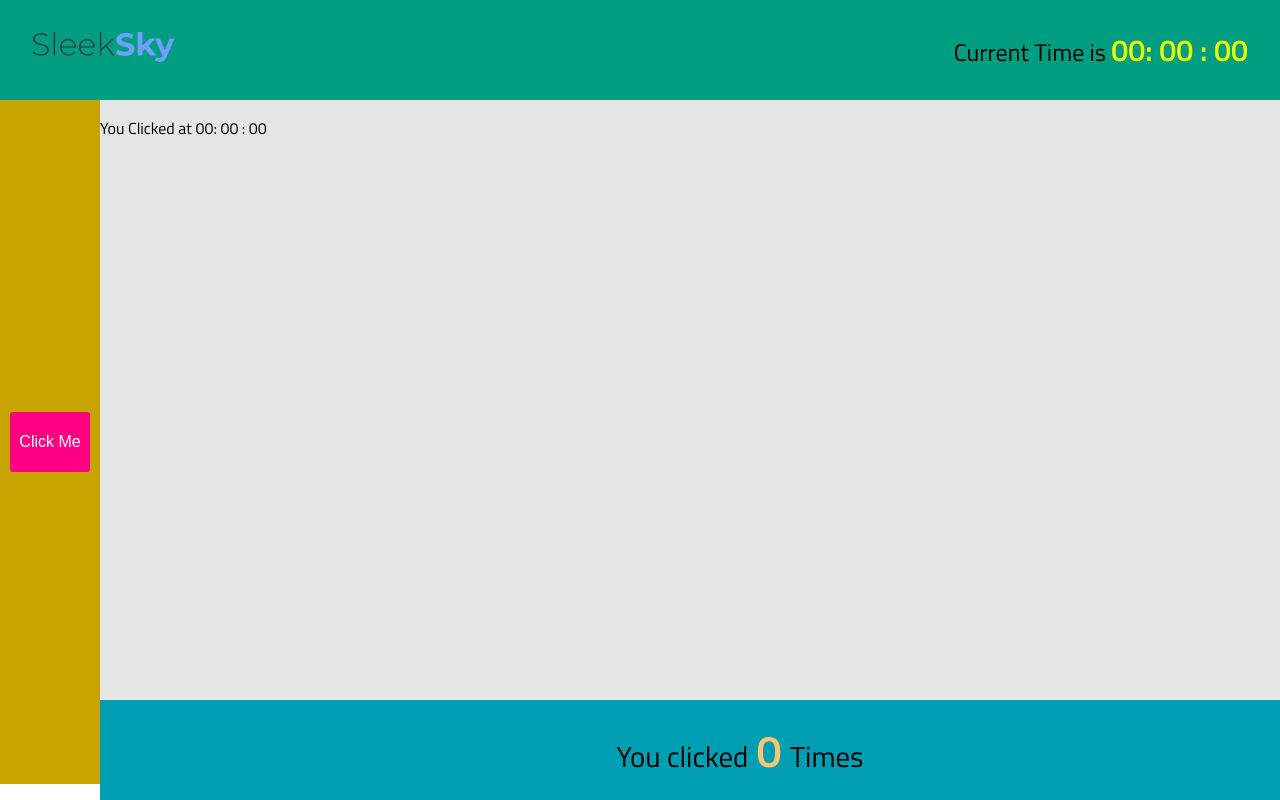
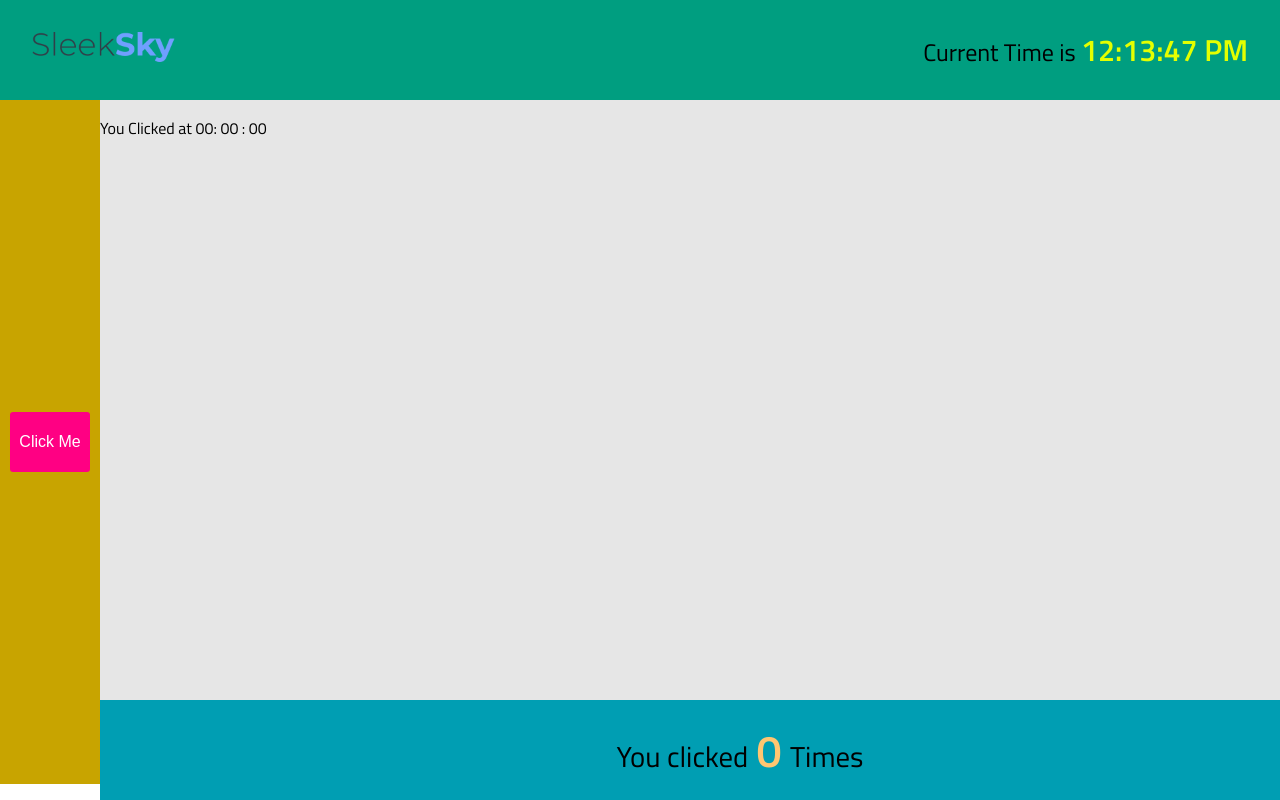
Before and after one commit to KamranAlex/sleeksky-task, a React (Create React App) app: page / in a window 1280 px wide. Built offline with nearby package versions, Linux system fonts and the light colour scheme.

Commit message:
header clock implement

```diff
--- a/src/components/Header/Header.js
+++ b/src/components/Header/Header.js
@@ -1,13 +1,29 @@
-import React from 'react';
+import React, { useEffect, useState } from 'react';
 import Logo from '../Logo/Logo';
 import './Header.css';
 
 const Header = () => {
+  const [date, setDate] = useState(new Date());
+  useEffect(() => {
+    var timerID = setInterval(() => updateTime(), 1000);
+    return () => {
+      clearInterval(timerID);
+    };
+  });
+  const updateTime = (params) => {
+    setDate(new Date());
+  };
+
+  const formatedDate = date.toLocaleTimeString('en-US', {
+    hour: 'numeric',
+    minute: 'numeric',
+    second: 'numeric'
+  });
   return (
     <div className='header'>
       <Logo></Logo>
       <p className='time'>
-        Current Time is <span> 00: 00 : 00</span>{' '}
+        Current Time is <span>{formatedDate}</span>{' '}
       </p>
     </div>
   );
```
